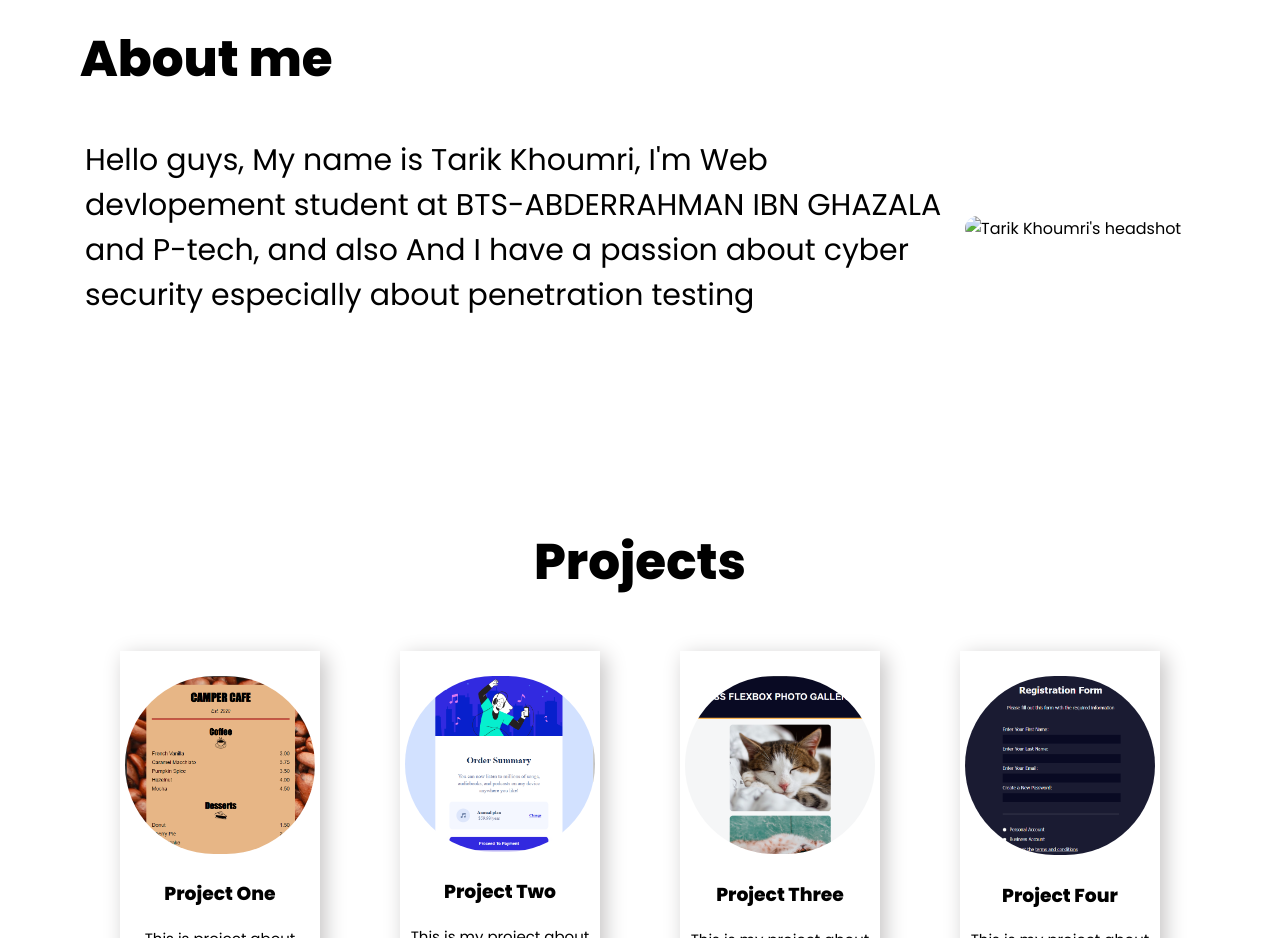
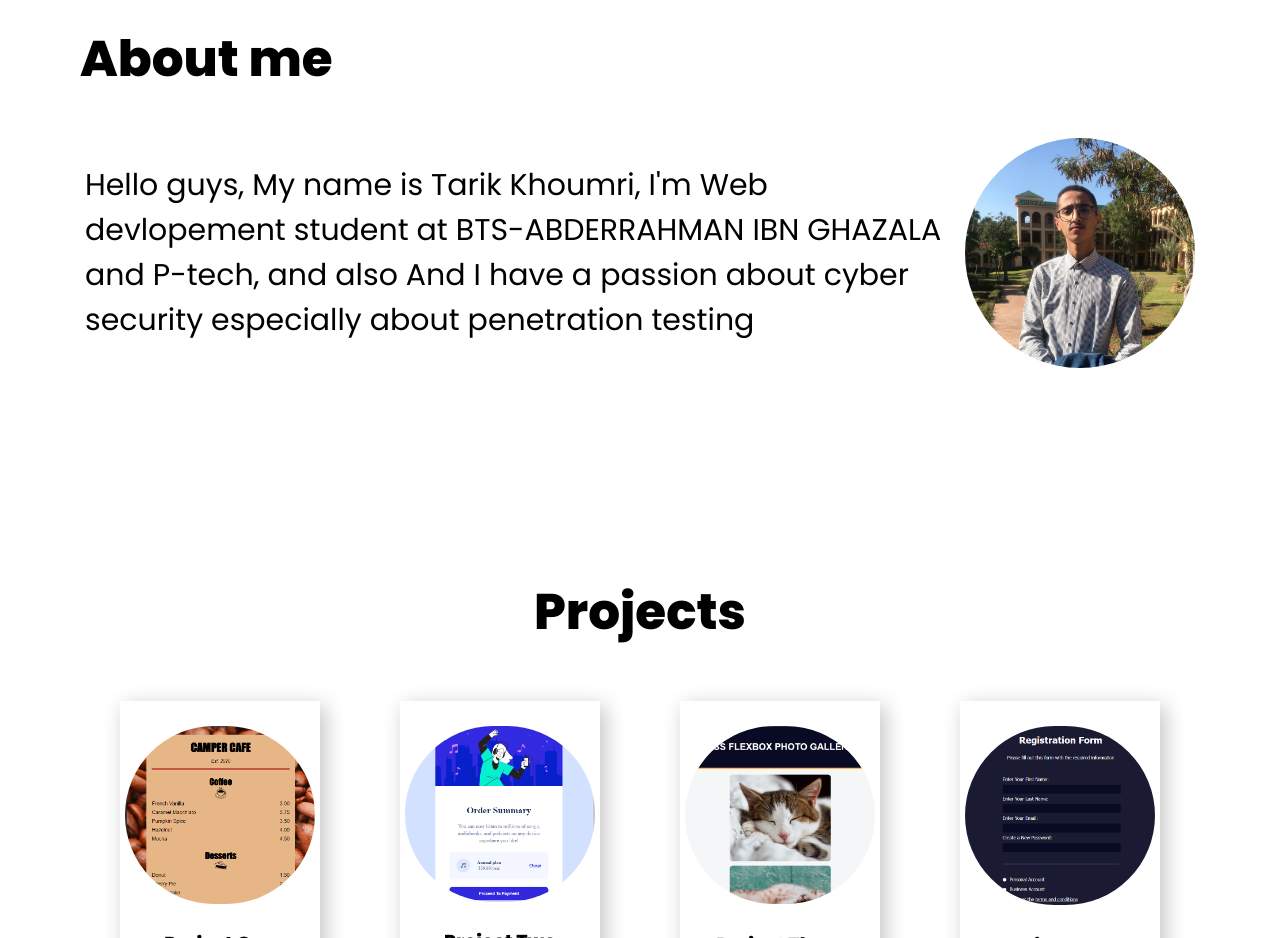
Before and after one commit to tarikkh/Tarik.khoumri.github.io, a plain HTML site: page index.html in a window 1280 px wide. Shown: the part 900-1838 px from the top of the page. Drawn offline with Linux system fonts and the light colour scheme.

Commit message:
Update index.html

```diff
--- a/index.html
+++ b/index.html
@@ -60,7 +60,7 @@
                 and also And I have a passion about cyber security especially
                 about penetration testing</p>
             <div class="headshot-container">
-                    <img class="headshot" src="images/me.png" alt="Tarik Khoumri's headshot">
+                    <img class="headshot" src="images/me.jpeg" alt="Tarik Khoumri's headshot">
             </div>
         </div>
         </div>
```
